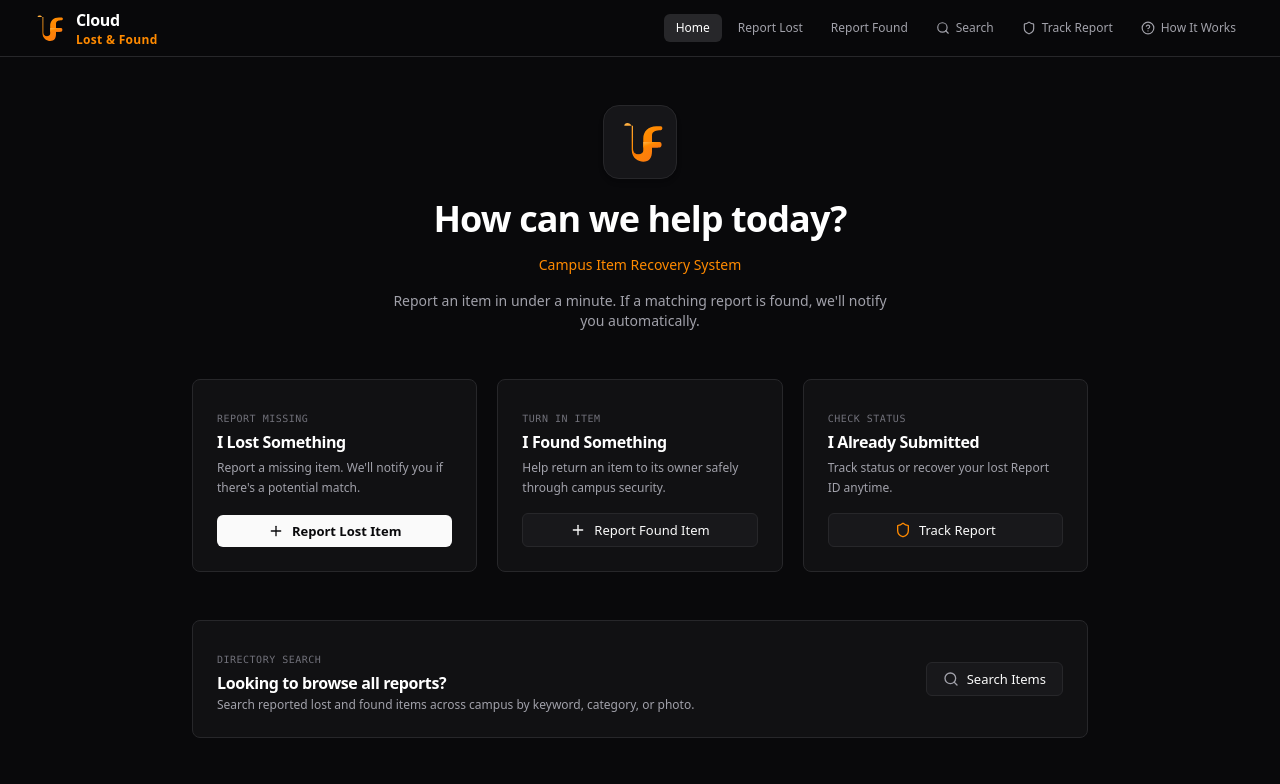
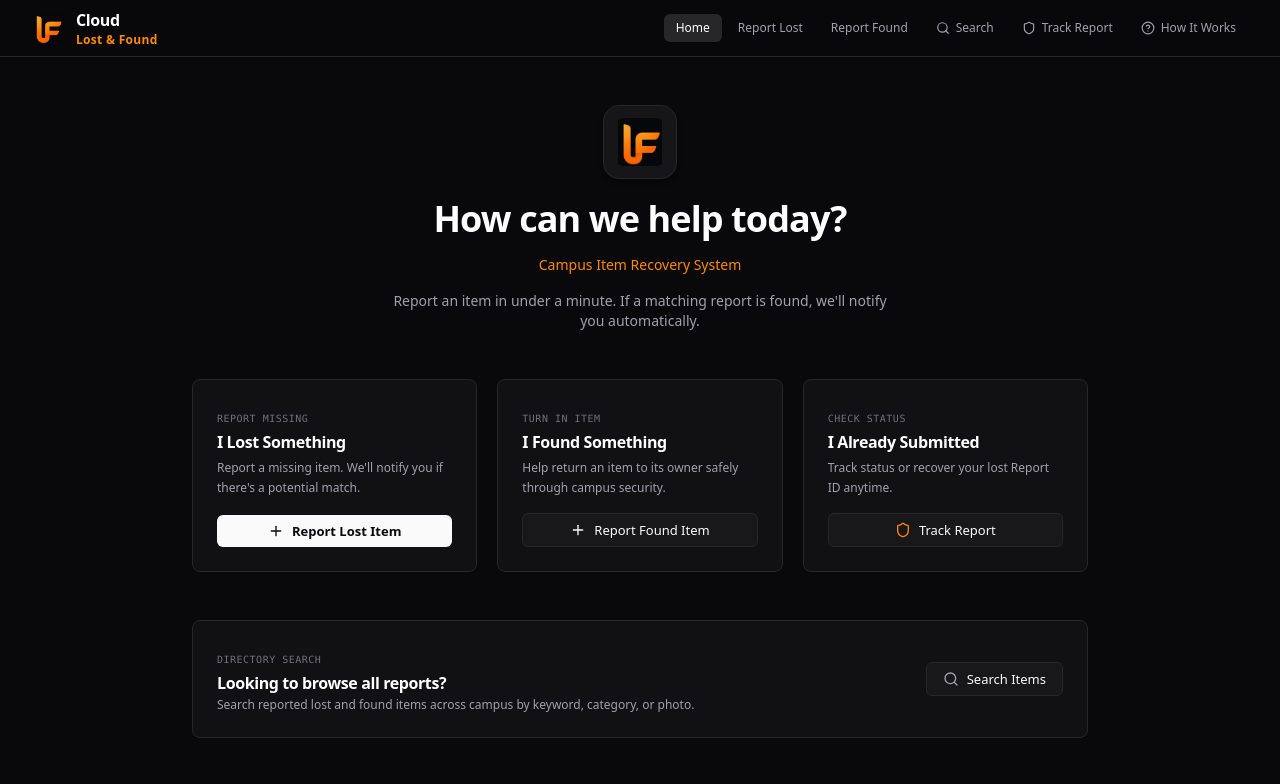
Before and after one commit to a7hu-15/lost-and-found, a React (Vite) app in the folder frontend/: page / in a window 1280 px wide. Shown: the top 784 px of the page. Built offline with nearby package versions, Linux system fonts and the light colour scheme.

Commit message:
style(brand): Integrate exact master LF logo image asset across Navbar, Homepage, and Favicon

```diff
--- a/frontend/index.html
+++ b/frontend/index.html
@@ -2,7 +2,7 @@
 <html lang="en">
   <head>
     <meta charset="UTF-8" />
-    <link rel="icon" type="image/svg+xml" href="/favicon.svg" />
+    <link rel="icon" type="image/png" href="/brand/lf-logo.png" />
     <meta name="viewport" content="width=device-width, initial-scale=1.0" />
     <title>Lost & Found - Secure Cloud-Native Platform</title>
     <link rel="preconnect" href="https://fonts.googleapis.com">
--- a/frontend/src/components/Logo.tsx
+++ b/frontend/src/components/Logo.tsx
@@ -9,72 +9,13 @@ interface LogoProps {
   variant?: 'dark' | 'light' | 'monochrome';
 }
 
-export const LogoIcon: React.FC<{ sizeClass?: string; idPrefix?: string }> = ({ sizeClass = 'w-7 h-7', idPrefix = 'lf' }) => {
-  const mainGradientId = `${idPrefix}-main-grad`;
-  const foldGradientId = `${idPrefix}-fold-grad`;
-
+export const LogoIcon: React.FC<{ sizeClass?: string }> = ({ sizeClass = 'w-8 h-8' }) => {
   return (
-    <svg
-      className={`${sizeClass} shrink-0`}
-      viewBox="0 0 200 220"
-      fill="none"
-      xmlns="http://www.w3.org/2000/svg"
-    >
-      <defs>
-        {/* Primary Orange Gradient */}
-        <linearGradient id={mainGradientId} x1="0%" y1="0%" x2="100%" y2="100%">
-          <stop offset="0%" stopColor="#FFB347" />
-          <stop offset="45%" stopColor="#FF8A00" />
-          <stop offset="100%" stopColor="#F97316" />
-        </linearGradient>
-
-        {/* Ribbon Fold Overlay Gradient for 3D Overlap Shadow Effect */}
-        <linearGradient id={foldGradientId} x1="0%" y1="0%" x2="100%" y2="100%">
-          <stop offset="0%" stopColor="#E65100" stopOpacity="0.8" />
-          <stop offset="100%" stopColor="#FF8A00" stopOpacity="0.1" />
-        </linearGradient>
-      </defs>
-
-      {/*
-        LF Monogram Ribbon Path:
-        Left L-stem, rounded bottom curve, F-stem, F-top wing, and middle F-crossbar
-      */}
-
-      {/* Main Continuous LF Ribbon */}
-      <path
-        d="M 28 35
-           C 28 20, 55 18, 62 38
-           V 145
-           C 62 185, 95 200, 115 200
-           C 142 200, 155 182, 155 152
-           V 135
-           H 190
-           C 202 135, 202 110, 190 110
-           H 155
-           V 80
-           C 155 60, 175 56, 195 56
-           C 205 56, 205 38, 195 38
-           H 175
-           C 138 38, 115 62, 115 95
-           V 148
-           C 115 162, 105 166, 92 166
-           C 78 166, 68 158, 68 142
-           V 35 Z"
-        fill={`url(#${mainGradientId})`}
-      />
-
-      {/* Middle F Crossbar */}
-      <path
-        d="M 115 135 H 180 C 190 135, 190 110, 180 110 H 115 V 135 Z"
-        fill={`url(#${mainGradientId})`}
-      />
-
-      {/* Ribbon Shadow Overlap Fold Effect */}
-      <path
-        d="M 68 142 C 68 158, 78 166, 92 166 C 105 166, 115 162, 115 148 V 160 C 115 178, 98 190, 80 178 C 68 170, 68 155, 68 142 Z"
-        fill={`url(#${foldGradientId})`}
-      />
-    </svg>
+    <img
+      src="/brand/lf-logo.png"
+      alt="LF Monogram Logo"
+      className={`${sizeClass} rounded-lg object-contain shrink-0`}
+    />
   );
 };
 
@@ -87,7 +28,7 @@ export const Logo: React.FC<LogoProps> = ({
   variant = 'dark'
 }) => {
   const iconSizes = {
-    sm: 'w-6 h-6',
+    sm: 'w-7 h-7',
     md: 'w-8 h-8',
     lg: 'w-10 h-10'
   };
@@ -109,10 +50,10 @@ export const Logo: React.FC<LogoProps> = ({
 
   return (
     <div className={`flex items-center gap-3 ${className}`}>
-      {/* Precision Orange Gradient LF Monogram Icon */}
-      <LogoIcon sizeClass={iconSizes[size]} idPrefix={`logo-${size}`} />
+      {/* Master LF Logo Image Asset */}
+      <LogoIcon sizeClass={iconSizes[size]} />
 
-      {/* Brand Text Lockup */}
+      {/* Separate Text Lockup */}
       {showText && (
         <div className="flex flex-col leading-none">
           <span className={`font-extrabold tracking-tight ${titleSizes[size]} ${isLight ? 'text-zinc-900' : 'text-white'}`}>
--- a/frontend/src/pages/Home.tsx
+++ b/frontend/src/pages/Home.tsx
@@ -10,7 +10,7 @@ export const Home: React.FC = () => {
       {/* Hero Section */}
       <div className="text-center space-y-4">
         <div className="inline-flex items-center justify-center p-3 rounded-2xl bg-zinc-900/90 border border-zinc-800 shadow-md mb-1">
-          <LogoIcon sizeClass="w-12 h-12" idPrefix="hero-lf" />
+          <LogoIcon sizeClass="w-12 h-12" />
         </div>
 
         <h1 className="text-3xl sm:text-4xl font-extrabold text-white tracking-tight leading-tight">
```
Also changed, not shown: frontend/public/brand/lf-logo.png (added), frontend/public/favicon.png (added).
